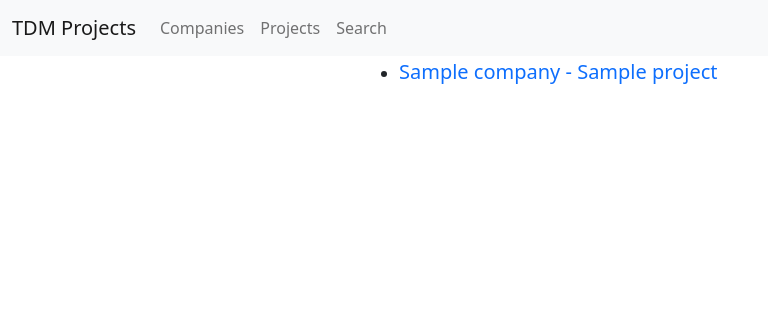
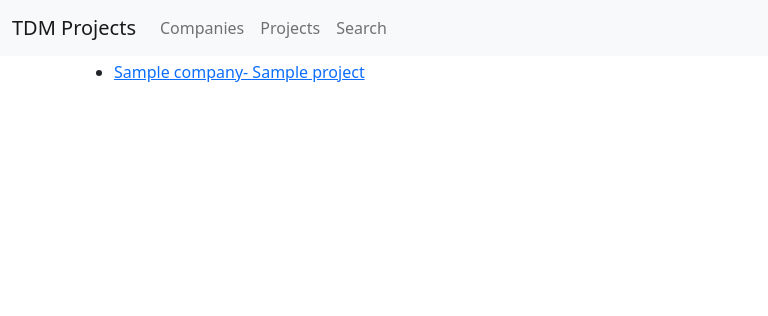
Before and after one commit to TheDataMine/tdm_site, a Django app: a page that uses tdm_site/templates/companies/company_detail.html in a window 1280 px wide. Shown: the top 316 px of the page, without its empty margins (0-768 px from the left). Run offline with Django 3.2, Linux system fonts and the light colour scheme; tables that the repository leaves empty hold one stand-in row (values such as "Sample post"); parts of the project's set-up code (start-up, migrations or seed data) failed here and were passed over; some libraries are stand-ins or nearby versions.

Commit message:
Update company_detail.html

```diff
--- a/tdm_site/templates/companies/company_detail.html
+++ b/tdm_site/templates/companies/company_detail.html
@@ -4,38 +4,28 @@
 {% block title %}{% endblock %}
 
 {% block content %}
+
+
 <div class="container">
+  {% for project in object %}
+  <ul>
+    <li><a href="{{ project.company.get_absolute_url }}?year={{ year }}">{{ project.company }}- {{ project.title }}</a></li>
+  </ul>
+  {% endfor %}
 
-  <div class="row">
-    <div class="col-sm-12">
-
-          {% for project in object %}
-          <div class="row justify-content-center">
-            <div class="col-6">
-              <ul>
-                <li><a href="{{ project.get_absolute_url }}" class="text-decoration-none"><h5 class="card-title">{{ project.company }} - {{ project.title }}</h5></a></li>
-              </ul>
-            </div>
-          </div>
-        {% empty %}
-        <h2>No projects found</h2>
-        {% endfor %}
-    </div>
-  </div>
-
-{% if object == request.user %}
+<!--{% if object == request.user %}-->
 <!-- Action buttons -->
-<div class="row">
+<!-- div class="row">
 
   <div class="col-sm-12">
     <a class="btn btn-primary" href="{% url 'users:update' %}" role="button">My Info</a>
-    <a class="btn btn-primary" href="{% url 'account_email' %}" role="button">E-Mail</a>
+    <a class="btn btn-primary" href="{% url 'account_email' %}" role="button">E-Mail</a-->
     <!-- Your Stuff: Custom user template urls -->
-  </div>
+  <!--/div>
+
+</div--->
+<!-- End Action buttons -->
+<!-- {% endif %}
 
 </div>
-<!-- End Action buttons -->
-{% endif %}
-
-</div>
-{% endblock content %}
+{% endblock content %}-->
```
